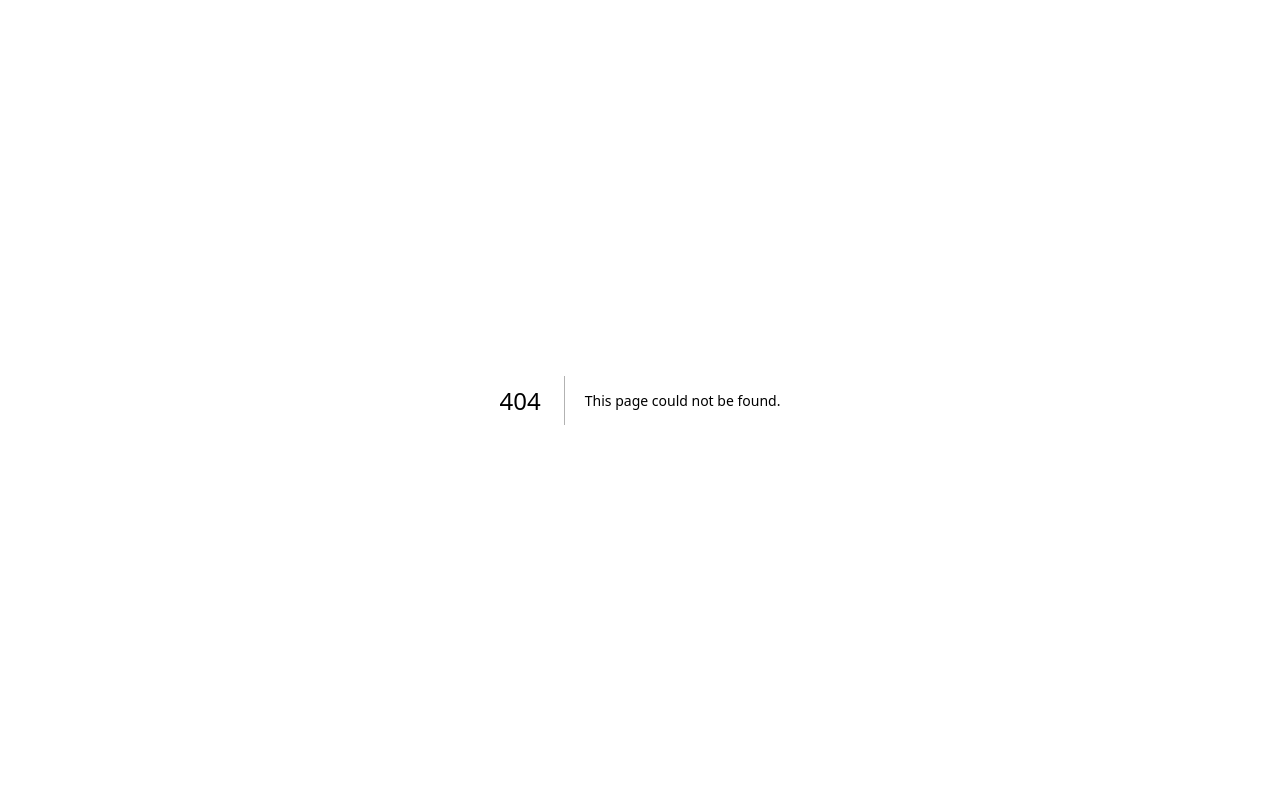
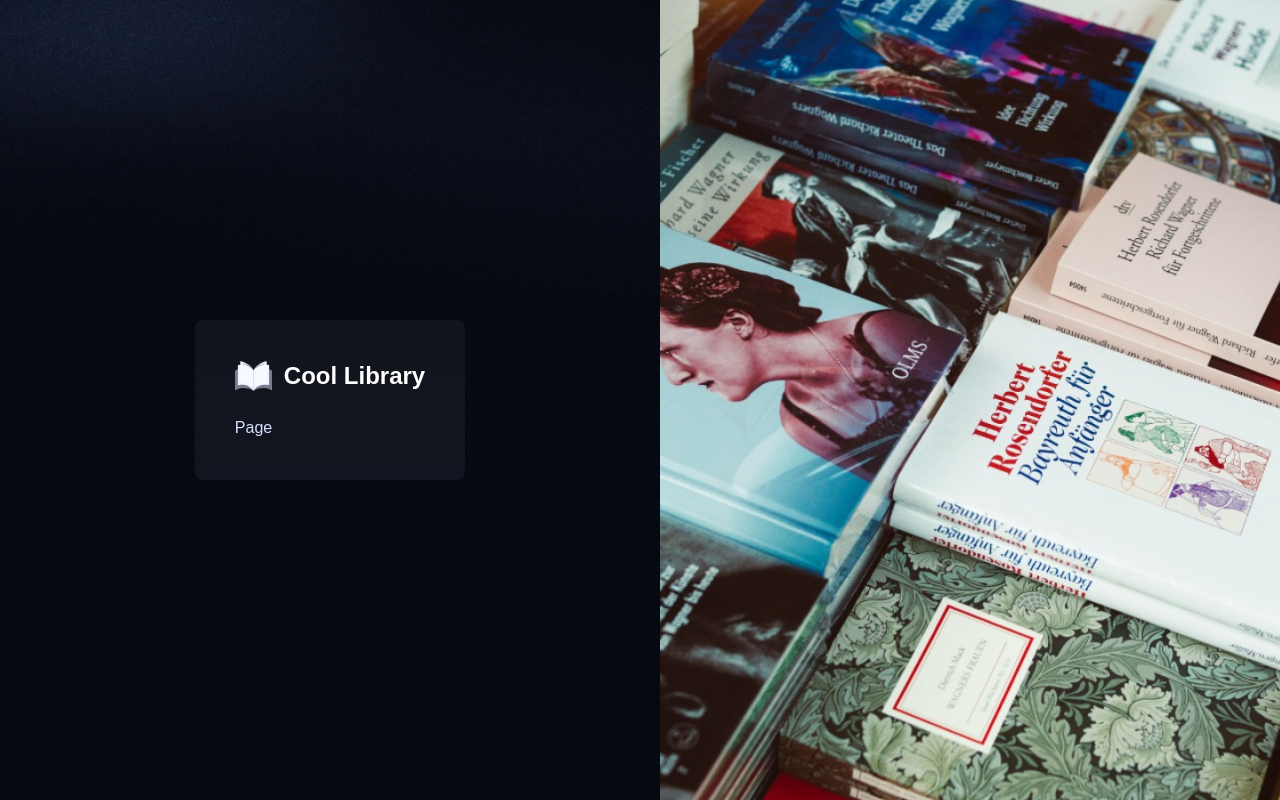
Before and after one commit to jaimenguyen168/React-Library-App, a Next.js app: page /sign-in in a window 1280 px wide. Before the commit this address had no page. Built offline with nearby package versions, Linux system fonts and the light colour scheme; a web font is replaced by a local one.

Commit message:
Auth layout

```diff
--- /dev/null
+++ b/app/(auth)/layout.tsx
@@ -0,0 +1,29 @@
+import React, { ReactNode } from "react";
+import Image from "next/image";
+
+const Layout = ({ children }: { children: ReactNode }) => {
+  return (
+    <main className="auth-container">
+      <section className="auth-form">
+        <div className="auth-box">
+          <div className="flex flex-row gap-3">
+            <Image src="/icons/logo.svg" alt="logo" width={37} height={37} />
+            <h1 className="text-2xl font-semibold text-white">Cool Library</h1>
+          </div>
+          <div>{children}</div>
+        </div>
+      </section>
+
+      <section className="auth-illustration">
+        <Image
+          src="/images/auth-illustration.png"
+          alt="auth-illustration"
+          width={1000}
+          height={1000}
+          className="size-full object-cover"
+        />
+      </section>
+    </main>
+  );
+};
+export default Layout;
--- /dev/null
+++ b/app/(auth)/sign-in/page.tsx
@@ -0,0 +1,7 @@
+import React from "react";
+
+const Page = () => {
+  return <div>Page</div>;
+};
+
+export default Page;
--- /dev/null
+++ b/app/(auth)/sign-up/page.tsx
@@ -0,0 +1,6 @@
+import React from "react";
+
+const Page = () => {
+  return <div>Page</div>;
+};
+export default Page;
```
